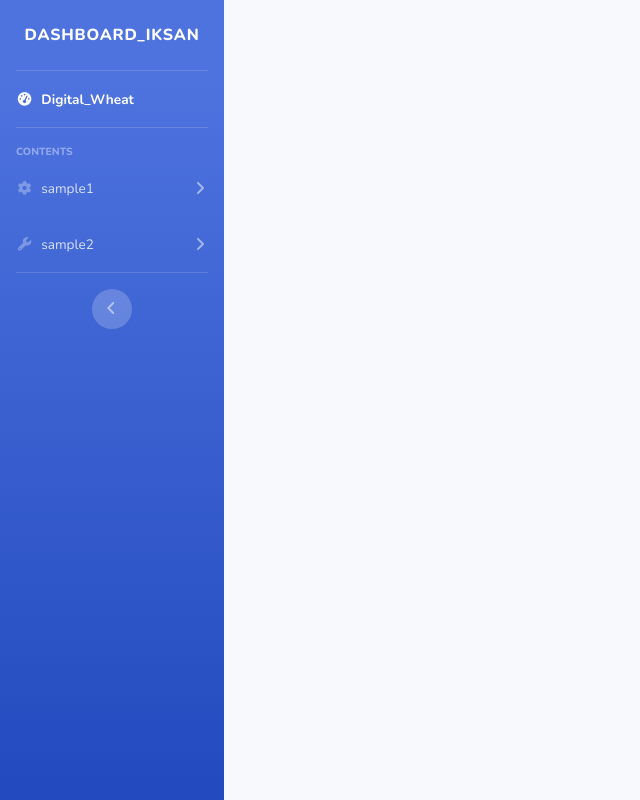
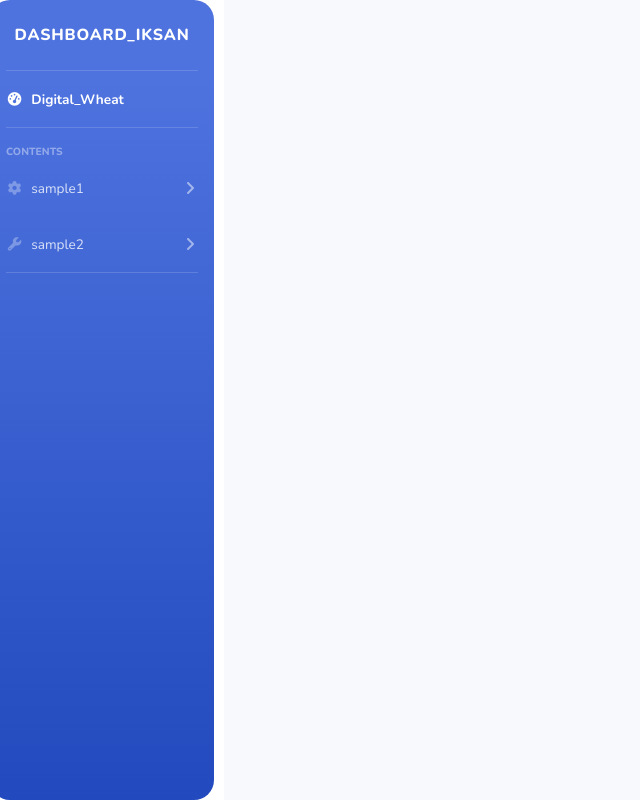
Before and after one commit to 202116302/wheat_weather_update, a Django app: template landing/templates/landing/index.html in a window 1280 px wide. Shown: the whole page, without its empty margins (0-640 px from the left). Run offline with Django 3.2, Linux system fonts and the light colour scheme; the template is opened without the code that fills it, so the values that code supplies are empty; some libraries are stand-ins or nearby versions.

Commit message:
대시보드 수정 (비활성화)

```diff
--- a/landing/templates/landing/index.html
+++ b/landing/templates/landing/index.html
@@ -13,14 +13,15 @@
     <title>dashboard</title>
 
     <!-- Custom fonts for this template-->
-    <link href="{% static 'landing/fontawesome-free/css/all.min.css' %}" rel="stylesheet" type="text/css">
+    <link href="{% static 'landing/vendor/fontawesome-free/css/all.css' %}" rel="stylesheet" type="text/css">
     <link
             href="https://fonts.googleapis.com/css?family=Nunito:200,200i,300,300i,400,400i,600,600i,700,700i,800,800i,900,900i"
             rel="stylesheet">
 
     <!-- Custom styles for this template-->
     <link href="{% static 'landing/css/sb-admin-2.min.css' %}" rel="stylesheet">
-    <link href="{% static 'landing/css/sb-admin-2.css' %}" rel="stylesheet">
+
+
     <script src="https://kit.fontawesome.com/1fb217f3df.js" crossorigin="anonymous"></script>
     <link href="https://cdn.jsdelivr.net/npm/bootstrap-icons@1.4.1/font/bootstrap-icons.css" rel="stylesheet" />
     <link href="https://fonts.googleapis.com/css2?family=Inter:wght@300;400;600&display=swap" rel="stylesheet">
@@ -29,8 +30,14 @@
     <script src="https://ajax.googleapis.com/ajax/libs/jquery/3.6.0/jquery.min.js"></script>
     <script src="https://cdn.jsdelivr.net/npm/echarts@5.3.2/dist/echarts.min.js"></script>
     <script src="https://kit.fontawesome.com/fc4a7565b8.js" crossorigin="anonymous"></script>
+    <script src="{% static 'landing/js/sb-admin-2.js' %}"></script>
 
     <style>
+        :root {
+          --side-bar-width: 270px;
+          --side-bar-height: 90vh;
+        }
+
         * {
             box-sizing: border-box;
         }
@@ -78,43 +85,67 @@
                 filter: drop-shadow(0px 0px 0px #2c2a2a);
 
         }
+
+        /* 사이드바 너비의 80%만큼 왼쪽으로 이동 */
+        .side-bar {
+          border-radius: 20px;
+          transform: translate(calc(var(--side-bar-width) * -0.8), 0);  /* X축 이동, Y축 고정 */
+          transition: .5s;
+        }
+
+        .content-wrapper {
+          border-radius: 20px;
+          transform: translate(calc(var(--side-bar-width) * -0.8), 0);  /* X축 이동, Y축 고정 */
+          transition: .5s;
+        }
+
+
+        /* 마우스 인식 시 원래의 위치로 이동 */
+        .content-wrapper {
+            transform: translate(-10px, 0);
+        }/* 둥근 모서리의 너비만큼 X축 이동, Y축 고정 */
+
+        .side-bar:hover {
+            transform: translate(-10px, 0);
+        }/* 둥근 모서리의 너비만큼 X축 이동, Y축 고정 */
+
     </style>
 
 </head>
-<script>
-    const menu = document.getElementById('jsMenu')
-
-    function slideDown() {
-        menu.style.left = "-300px";
-
-    }
-
-    function slideUp() {
-        menu.style.left = "0";
-    }
-
-    function handleMouseMove(event) {
-        let clientX = event.clientX;
-
-        if (clientX >= 0 && clientX <= 10) {
-            slideUp();
-        } else if (clientX > 310) {
-            slideDown();
-        }
-    }
-
-    function init() {
-        document.addEventListener("mousemove", handleMouseMove);
-    }
-
-    init();
-</script>
+{#<script>#}
+{#    const menu = document.getElementById('jsMenu')#}
+{##}
+{#    function slideDown() {#}
+{#        menu.style.left = "-300px";#}
+{##}
+{#    }#}
+{##}
+{#    function slideUp() {#}
+{#        menu.style.left = "0";#}
+{#    }#}
+{##}
+{#    function handleMouseMove(event) {#}
+{#        let clientX = event.clientX;#}
+{##}
+{#        if (clientX >= 0 && clientX <= 10) {#}
+{#            slideUp();#}
+{#        } else if (clientX > 310) {#}
+{#            slideDown();#}
+{#        }#}
+{#    }#}
+{##}
+{#    function init() {#}
+{#        document.addEventListener("mousemove", handleMouseMove);#}
+{#    }#}
+{##}
+{#    init();#}
+{#</script>#}
 <body id="page-top" onload="weather_now(), weather_short(), weather_mid(), weather_past(), weather_past_rain()">
 
-<div id="wrapper">
+<div id="wrapper" style="width: 100%; align-items: stretch;">
 
     <!-- 사이드바 -->
-    <ul class="navbar-nav bg-gradient-primary sidebar sidebar-dark accordion menu" id="accordionSidebar">
+    <ul class="navbar-nav bg-gradient-primary sidebar sidebar-dark menu side-bar">
 
         <!-- Sidebar - Brand -->
         <a class="sidebar-brand d-flex align-items-center justify-content-center" href="/">
@@ -176,14 +207,12 @@
         <hr class="sidebar-divider d-none d-md-block">
 
         <!-- Sidebar Toggler (Sidebar) -->
-        <div class="text-center d-none d-md-inline">
-            <button class="rounded-circle border-0" id="sidebarToggle"></button>
-        </div>
+
     </ul>
     <!-- 사이드바 끝 -->
 
     <!-- Content Wrapper -->
-    <div id="content-wrapper" class="d-flex flex-column">
+    <div id="content-wrapper" class="d-flex flex-column" style="max-width: 100%;">
 
         {% block main_area %}
         {% endblock %}
@@ -244,7 +273,9 @@
 <!-- Bootstrap core JavaScript-->
 <script src="{% static 'landing/vendor/jquery/jquery.min.js' %}"></script>
 <script src="{% static 'landing/vendor/bootstrap/js/bootstrap.bundle.min.js' %}"></script>
+<script src="{% static 'landing/vendor/bootstrap/js/bootstrap.js' %}"></script>
 <script src="{% static 'landing/js/echarts.js' %}"></script>
+
 </body>
 
 </html>
```
Also changed, not shown: landing/templates/landing/iksan.html (+11 -10 lines).
